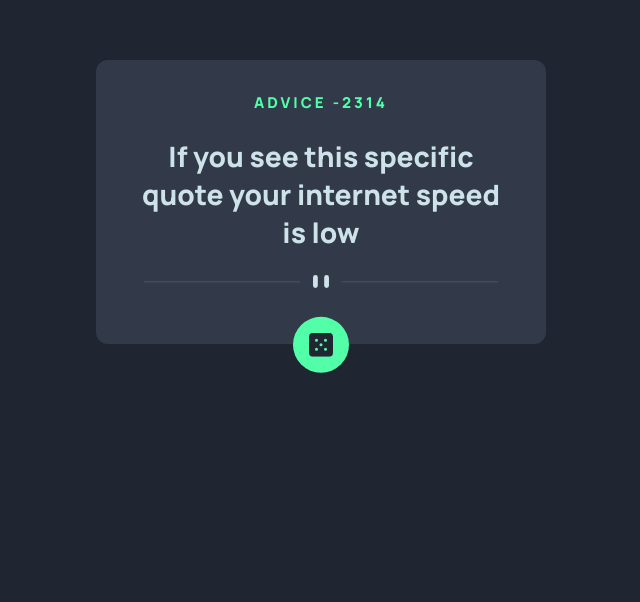
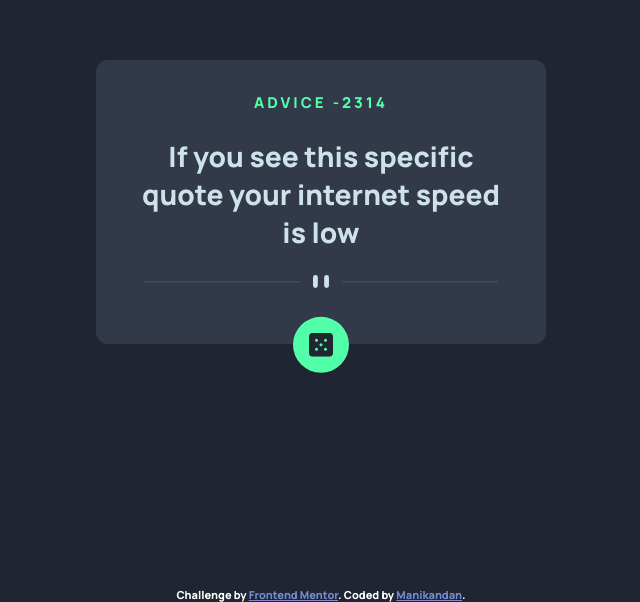
Before and after one commit to mani-cmd/advice-generator-app, a plain HTML site: page index.html in a window 1280 px wide. Shown: the part 198-800 px from the top of the page, without its empty margins (319-959 px from the left). Drawn offline with Linux system fonts and the light colour scheme; no server answers.

Commit message:
semi final

```diff
--- a/index.html
+++ b/index.html
@@ -45,13 +45,13 @@
             </div>
         </div>
 
-        <!-- <div class="attribution">
+        <div class="attribution">
             Challenge by
             <a
                 href="https://www.frontendmentor.io?ref=challenge"
                 target="_blank"
                 >Frontend Mentor</a
-            >. Coded by <a href="#">Your Name Here</a>.
-        </div> -->
+            >. Coded by <a href="https://github.com/mani-cmd">Manikandan</a>.
+        </div>
     </body>
 </html>
```
